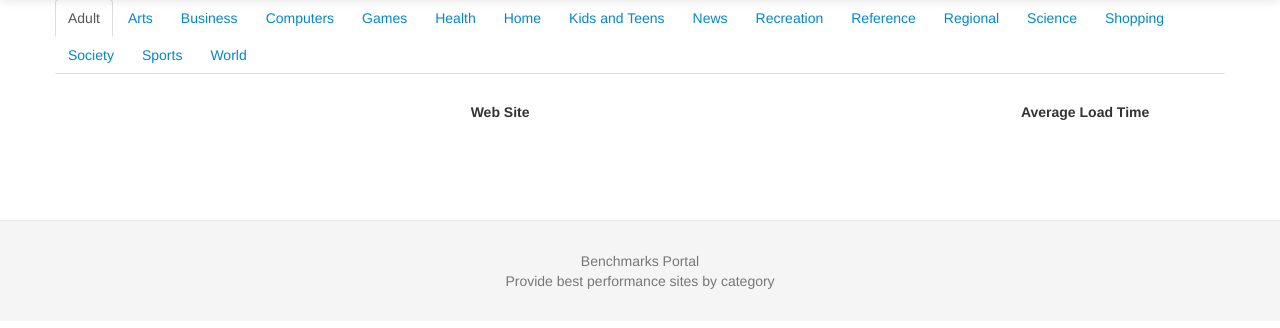
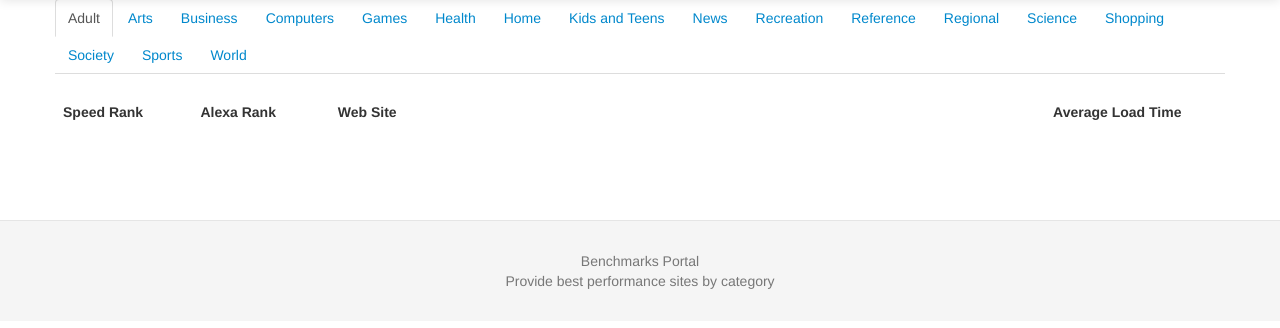
Before and after one commit to caspowa/fastrunet, a Flask app: page / in a window 1280 px wide. Shown: the part 41-369 px from the top of the page. Run offline with Flask 2, Linux system fonts and the light colour scheme; data that the repository does not hold is empty; some libraries are stand-ins or nearby versions.

Commit message:
add speed and alexa ranks

```diff
--- a/src/model.py
+++ b/src/model.py
@@ -1,7 +1,7 @@
 from datetime import datetime
 
 from flask.ext.mongoengine import Document
-from mongoengine import StringField, URLField, FloatField, DateTimeField
+from mongoengine import StringField, URLField, FloatField, DateTimeField, IntField
 
 
 CATEGORIES = (
@@ -32,6 +32,7 @@ class Benchmark(Document):
     avg_load_time = FloatField(default=0)
     timestamp = DateTimeField(default=datetime.now)
     status = StringField(max_length=8, required=True)
+    rank = IntField()
 
     def __unicode__(self):
         return self.uri
--- a/src/templates/index.html
+++ b/src/templates/index.html
@@ -15,13 +15,17 @@
                 <table class="table table-striped table-hover">
                     <thead>
                         <tr>
-                            <th class="span9 center">Web Site</th>
+                            <th class="span2">Speed Rank</th>
+                            <th class="span2">Alexa Rank</th>
+                            <th class="span9">Web Site</th>
                             <th class="span3 center">Average Load Time</th>
                         </tr>
                     </thead>
                     <tbody>
                         {% for benchmark in benchmarks %}
                             <tr>
+                                <td class="span2">{{ loop.index }}</td>
+                                <td class="span2">{{ benchmark.rank }}</td>
                                 <td class="span9"><a href="{{ benchmark.uri }}">{{ benchmark.title }}</a></td>
                                 <td class="span3 center">{{ benchmark.avg_load_time }}</td>
                             </tr>
--- a/src/views.py
+++ b/src/views.py
@@ -13,8 +13,9 @@ def init_routes(app):
         return spaces.sub('-', value.lower().strip())
 
     def get_top_benchmarks(category):
-        benchmarks = Benchmark.objects.only('title', 'uri', 'avg_load_time')(
-            category=category, status="recent")
+        fields = ("rank", "title", "uri", "avg_load_time")
+        benchmarks = Benchmark.objects.only(*fields)(category=category,
+                                                     status="recent")
         return sorted(benchmarks, key=lambda b: float(b["avg_load_time"]))
 
     @app.route('/')
```
Also changed, not shown: src/crawler.py (+6 -4 lines).
